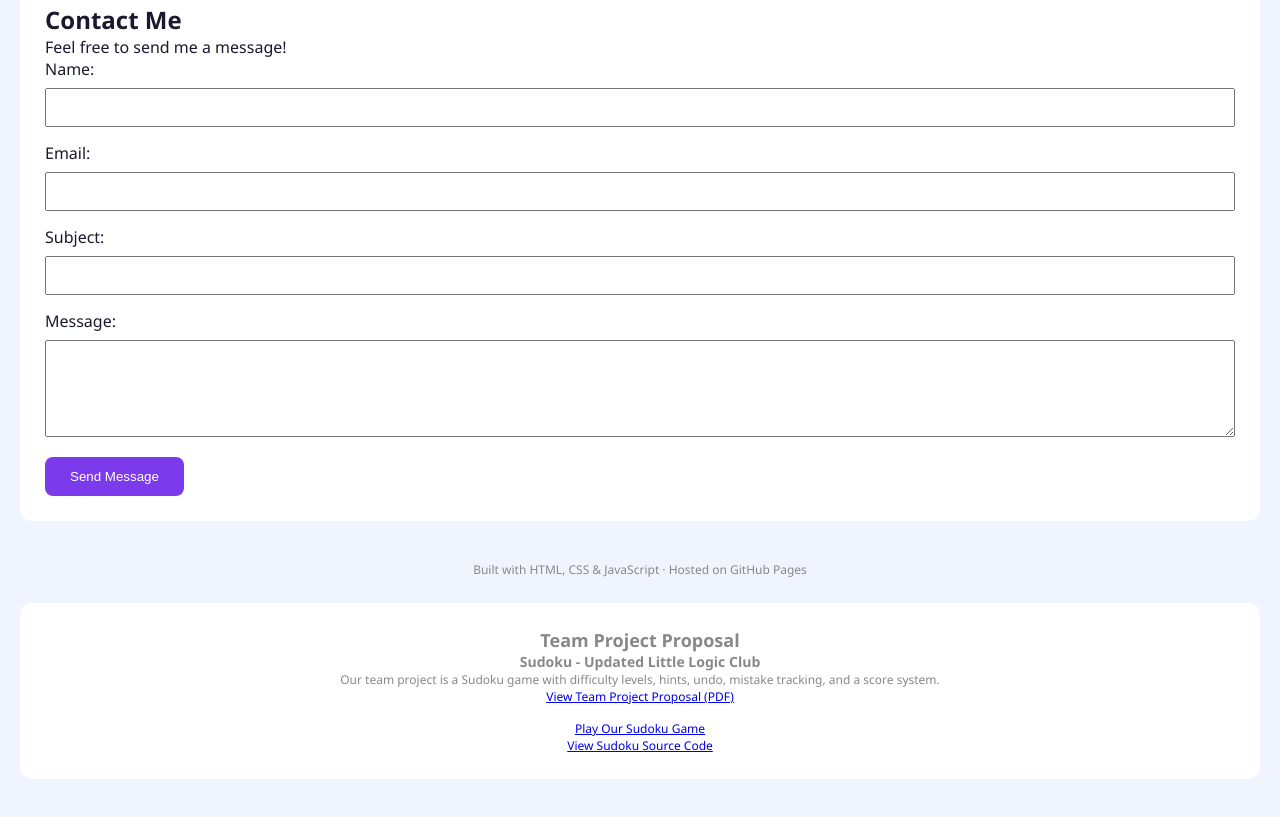
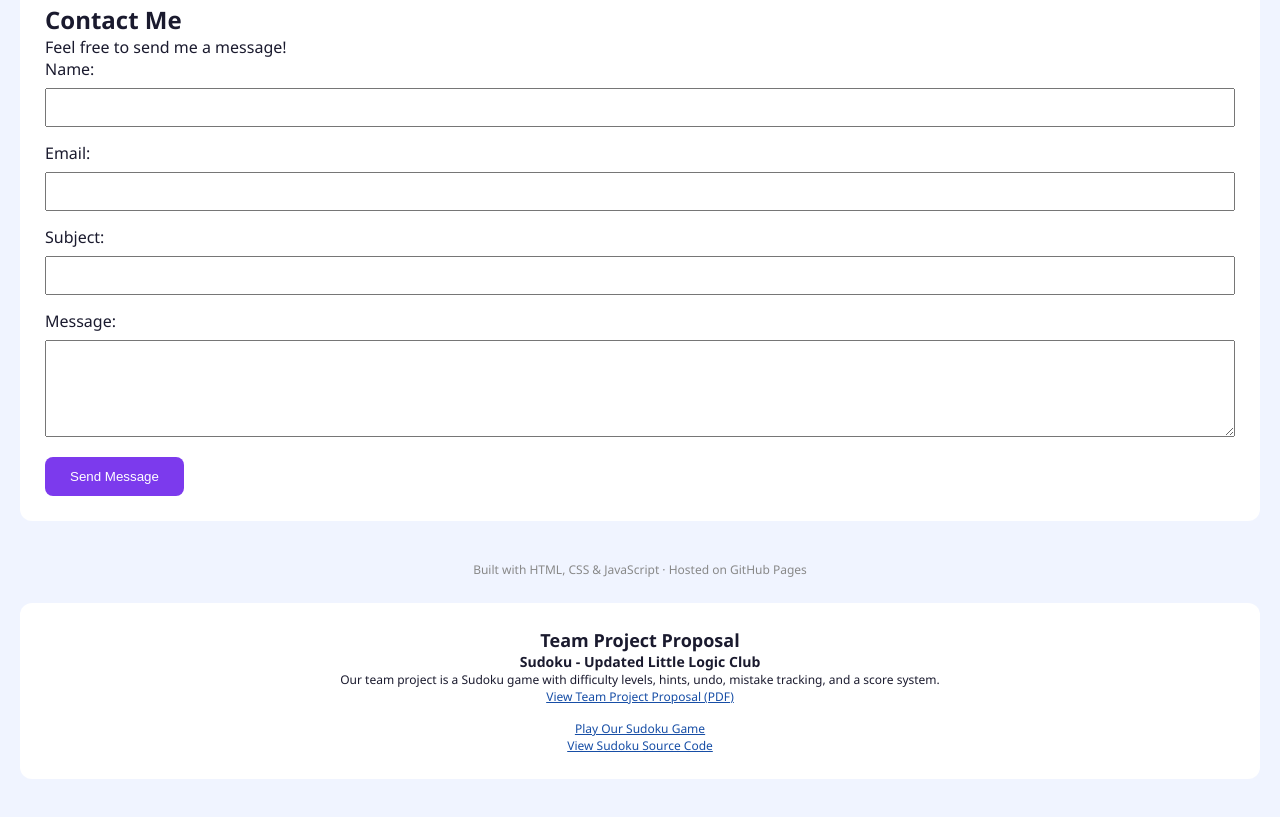
Before and after one commit to yaminkywatkhaing1422001-create/week1, a plain HTML site: page week5/index.html in a window 1280 px wide. Shown: the part 743-1560 px from the top of the page. Drawn offline with Linux system fonts and the light colour scheme.

Commit message:
Update index.html

```diff
--- a/week5/index.html
+++ b/week5/index.html
@@ -66,7 +66,25 @@
       font-size: 12px;
       color: #888;
     }
-  </style>
+
+  /* Accessibility: improve text contrast */
+header p {
+  opacity: 1;
+  color: #ffffff;
+}
+
+#team-project,
+#team-project h2,
+#team-project h3,
+#team-project p {
+  color: #1a1a2e;
+}
+
+#team-project a {
+  color: #174ea6;
+}
+
+</style>
 </head>
 <body>
 
```
